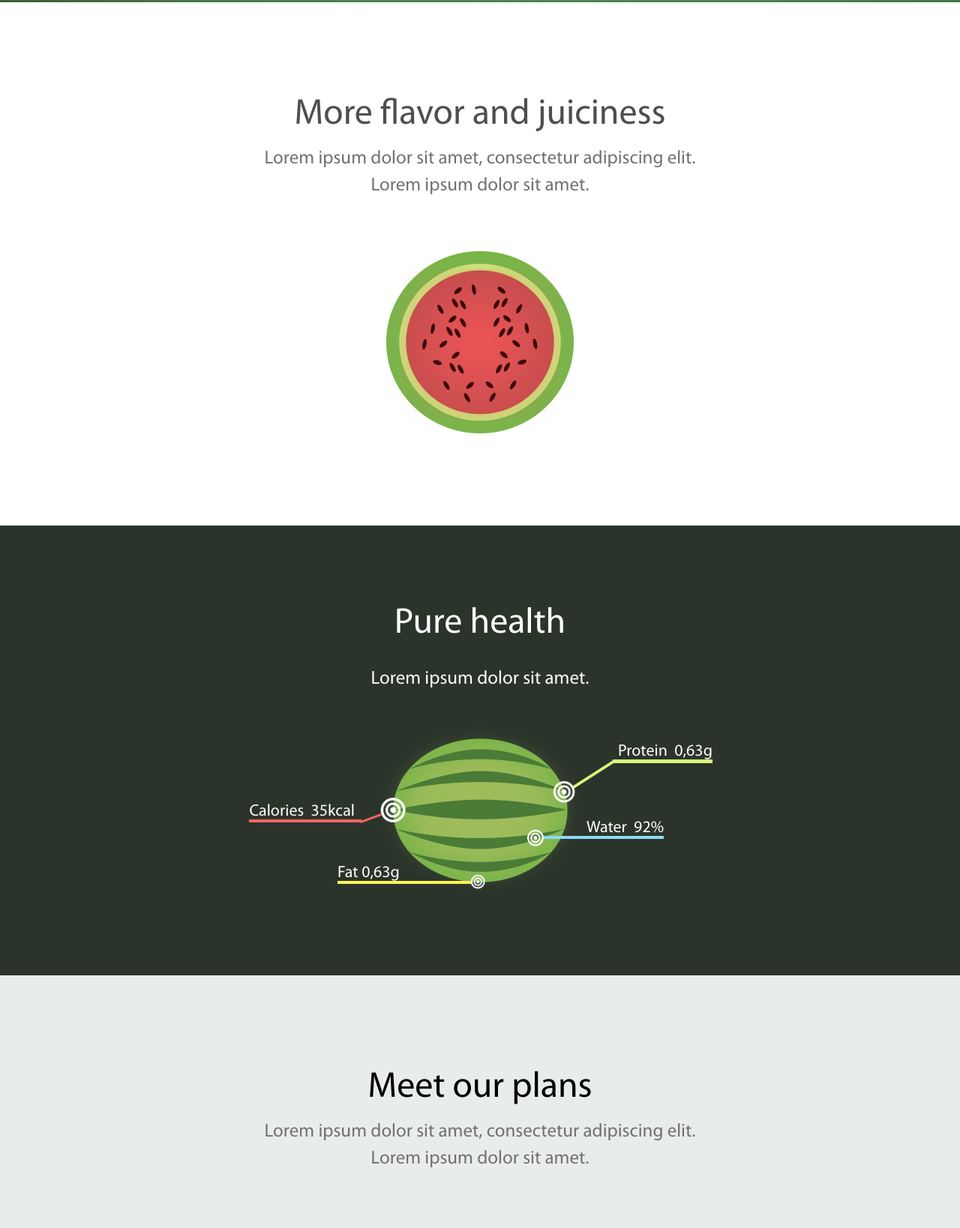
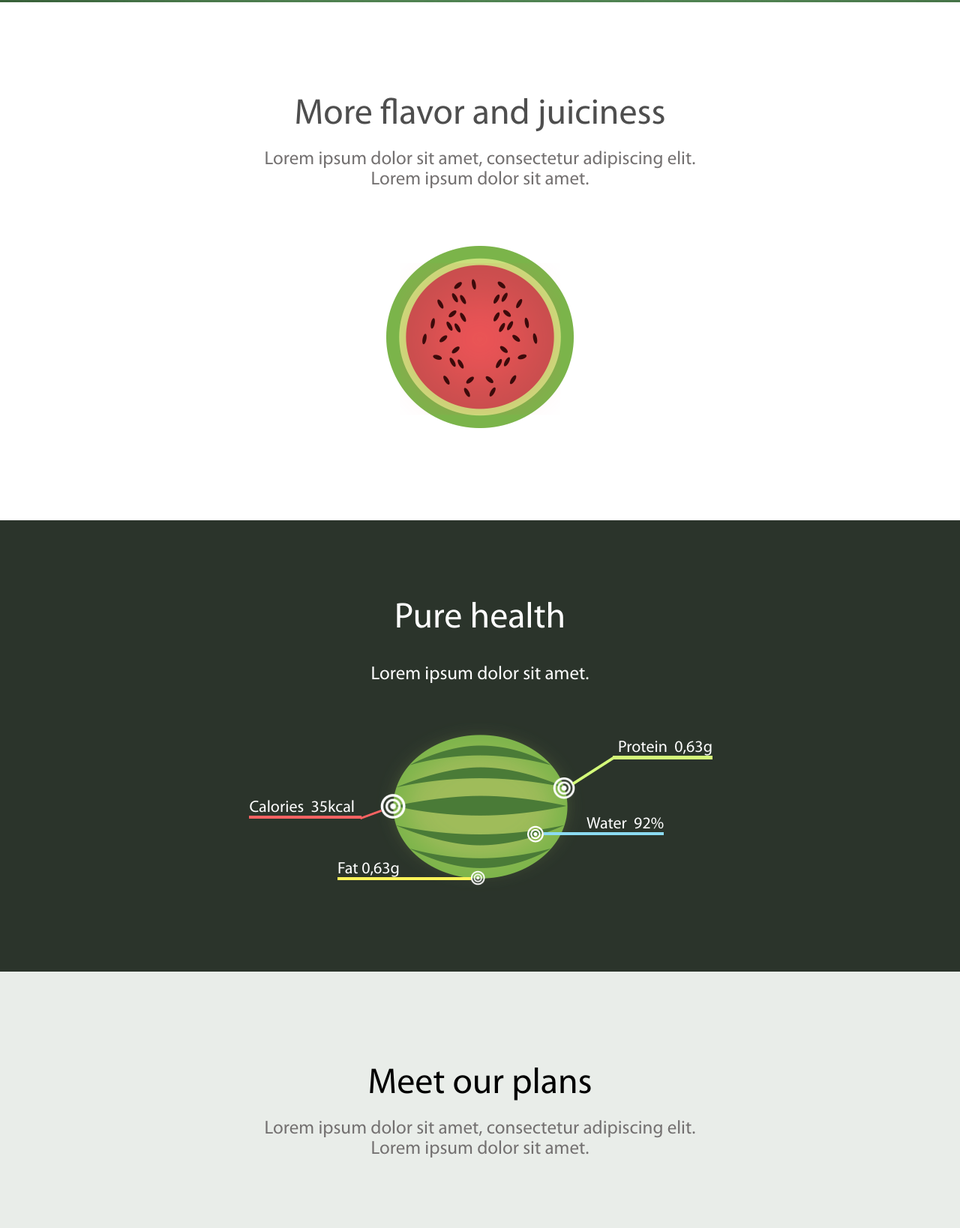
Before and after one commit to romul3003/Hydric, a plain HTML site: page index.html in a window 1280 px wide. Shown: the part 604-2242 px from the top of the page at 75% size. Drawn offline with Linux system fonts and the light colour scheme.

Commit message:
renamed tags div to section, fixed subtitles with adding /br

```diff
--- a/css/plans.css
+++ b/css/plans.css
@@ -93,6 +93,10 @@
 				margin-top: -7px;
 			}
 
+			.up:hover {
+				cursor: pointer;
+			}
+
 			.footer_nav {
 				margin-left: -17px;
 			}
--- a/css/styles.css
+++ b/css/styles.css
@@ -34,4 +34,5 @@ img {
 	padding: 11px 5px 0 5px;
 	font-size: 25px;
 	text-align: center;
+	line-height: 27px;
 }
--- a/index.html
+++ b/index.html
@@ -47,17 +47,17 @@
 	</div>
 
 <!-- Section 1 -->
-	<div class="section_one">
+	<section class="section_one">
 		<h2 class="title">More flavor and juiciness</h2>
-		<h3 class="subtitle">Lorem ipsum dolor sit amet, consectetur adipiscing elit.</h3>
-		<h3 class="subtitle">Lorem ipsum dolor sit amet.</h3>
+		<h3 class="subtitle">Lorem ipsum dolor sit amet, consectetur adipiscing elit. <br>
+		Lorem ipsum dolor sit amet.</h3>
 		<div class="half_of_watermelon">
 			<img src="img/half_of_watermelon.png" alt="half of watermelon">
 		</div>
-	</div>
+	</section>
 
 <!-- Section 2 -->
-	<div class="section_two">
+	<section class="section_two">
 		<h2 class="title">Pure health</h2>
 		<h3 class="subtitle">Lorem ipsum dolor sit amet.</h3>
 		<ul class="useful_properties">
@@ -99,14 +99,14 @@
 				<span class="fat"><pre>Fat 0,63g</pre></span>
 			</div>
 		</div>
-	</div>
+	</section>
 
 <!-- Plans -->
-	<div class="plans">
+	<section class="plans">
 		<div class="plans_container">
 			<h2 class="title">Meet our plans</h2>
-			<h3 class="subtitle">Lorem ipsum dolor sit amet, consectetur adipiscing elit.</h3>
-			<h3 class="subtitle">Lorem ipsum dolor sit amet.</h3>
+			<h3 class="subtitle">Lorem ipsum dolor sit amet, consectetur adipiscing elit. <br>
+			Lorem ipsum dolor sit amet.</h3>
 
 			<ul class="products_menu">
 				<li class="product_item">
@@ -145,7 +145,7 @@
 				<div class="rights">© 2015 Hydric. All rights reserved.</div>
 			</footer>
 		</div>
-	</div>
+	</section>
 </div>
 </body>
 </html>
```
